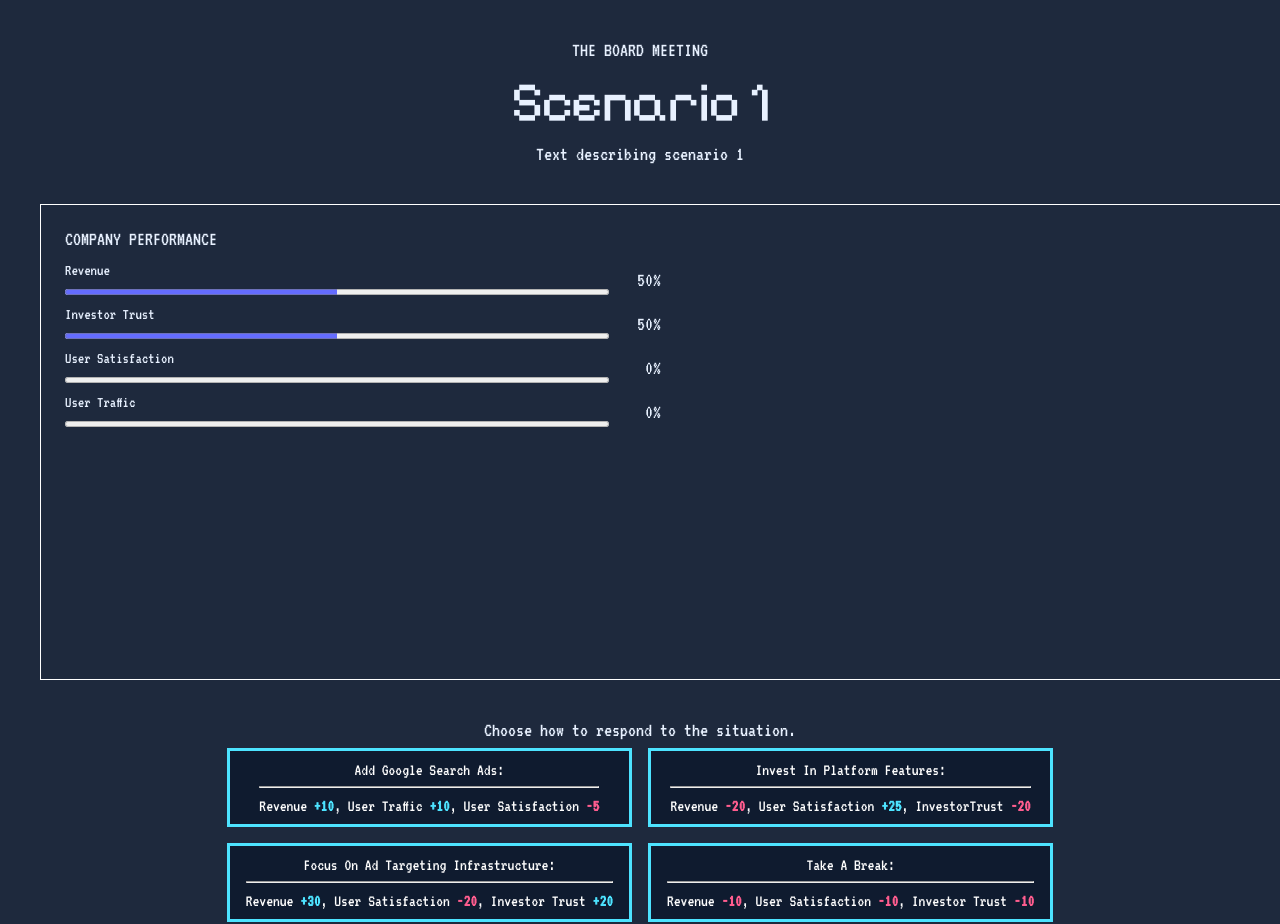
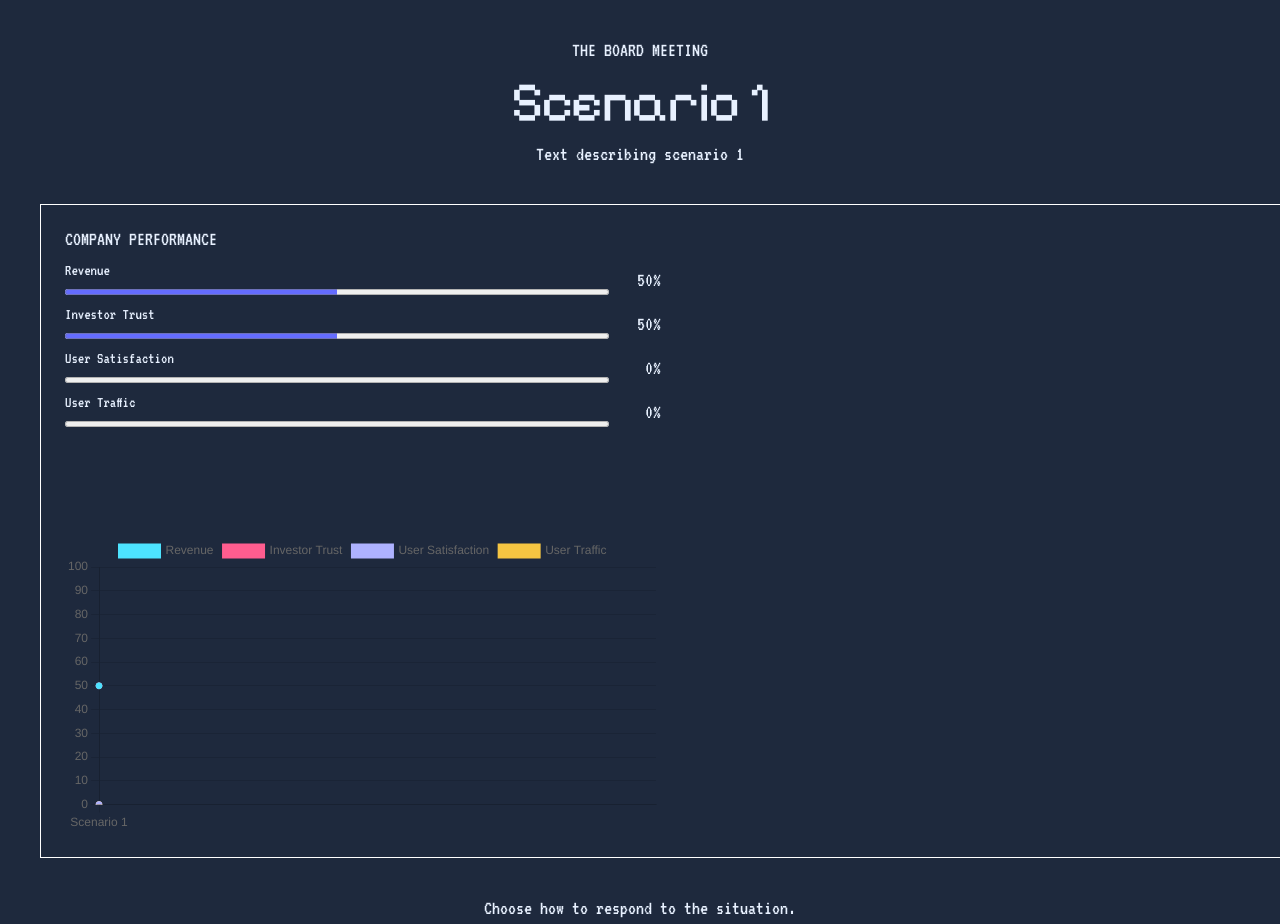
Before and after one commit to yan-74/CART-211, a React (Vite) app in the folder FINAL_PROJECT/: page /CART-211/final_project/scenario/1 in a window 1280 px wide. Shown: the top 924 px of the page. Built offline with nearby package versions, Linux system fonts and the light colour scheme.

Commit message:
Use statsHistory for chart datasets and add one for each stat

```diff
--- a/FINAL_PROJECT/src/components/Dashboard.jsx
+++ b/FINAL_PROJECT/src/components/Dashboard.jsx
@@ -1,6 +1,71 @@
 import './Dashboard.css'
+/* CHART CODE REFERENCED FROM: https://github.com/reactchartjs/react-chartjs-2/blob/master/sandboxes/line/default/App.tsx */
+import {
+  Chart as ChartJS,
+  CategoryScale,
+  LinearScale,
+  PointElement,
+  LineElement,
+  Title,
+  Tooltip,
+  Legend,
+} from 'chart.js';
+import { Line } from 'react-chartjs-2';
 
-function Dashboard({ stats }) {
+ChartJS.register(
+  CategoryScale,
+  LinearScale,
+  PointElement,
+  LineElement,
+  Title,
+  Tooltip,
+  Legend
+);
+
+function Dashboard({ stats, statsHistory }) {
+    const chartData = {
+        labels: statsHistory.map((point) => `Scenario ${point.scenario}`),
+        datasets: [
+            {
+                label: 'Revenue',
+                data: statsHistory.map((point) => point.revenue),
+                borderColor: '#4de3ff',
+                backgroundColor: '#4de3ff',
+            },
+            {
+                label: 'Investor Trust',
+                data: statsHistory.map((point) => point.investorTrust),
+                borderColor: '#ff5d8f',
+                backgroundColor: '#ff5d8f',
+                tension: 0.3,
+            },
+            {
+                label: 'User Satisfaction',
+                data: statsHistory.map((point) => point.userSatisfaction),
+                borderColor: '#aeb2ff',
+                backgroundColor: '#aeb2ff',
+                tension: 0.3,
+            },
+            {
+                label: 'User Traffic',
+                data: statsHistory.map((point) => point.userTraffic),
+                borderColor: '#f5c542',
+                backgroundColor: '#f5c542',
+                tension: 0.3,
+            },
+        ],
+    }
+
+    const chartOptions = {
+        responsive: true,
+        scales: {
+            y: {
+                min: 0,
+                max: 100,
+            },
+        },
+    }
+
     return (
         <div className="dashboard">
             <div className="dashboard-left">
@@ -27,7 +92,9 @@ function Dashboard({ stats }) {
                         <span>{stats.userTraffic}%</span>
                     </div>
                 </div>
-                <div className="line_chart"></div>
+                <div className="line_chart">
+                    <Line data={chartData} options={chartOptions} />
+                </div>
             </div>
             <div className="dashboard-right">
                 <div className="company_outlook"></div>
--- a/FINAL_PROJECT/src/components/Scenario.jsx
+++ b/FINAL_PROJECT/src/components/Scenario.jsx
@@ -61,7 +61,7 @@ function Scenario() {
             <h1>{scenario.title}</h1>
             <p>{scenario.text}</p>
 
-            <Dashboard stats={stats} />
+            <Dashboard stats={stats} statsHistory={game.statsHistory} />
 
             <p>Choose how to respond to the situation.</p>
             <div className="answers">
```
